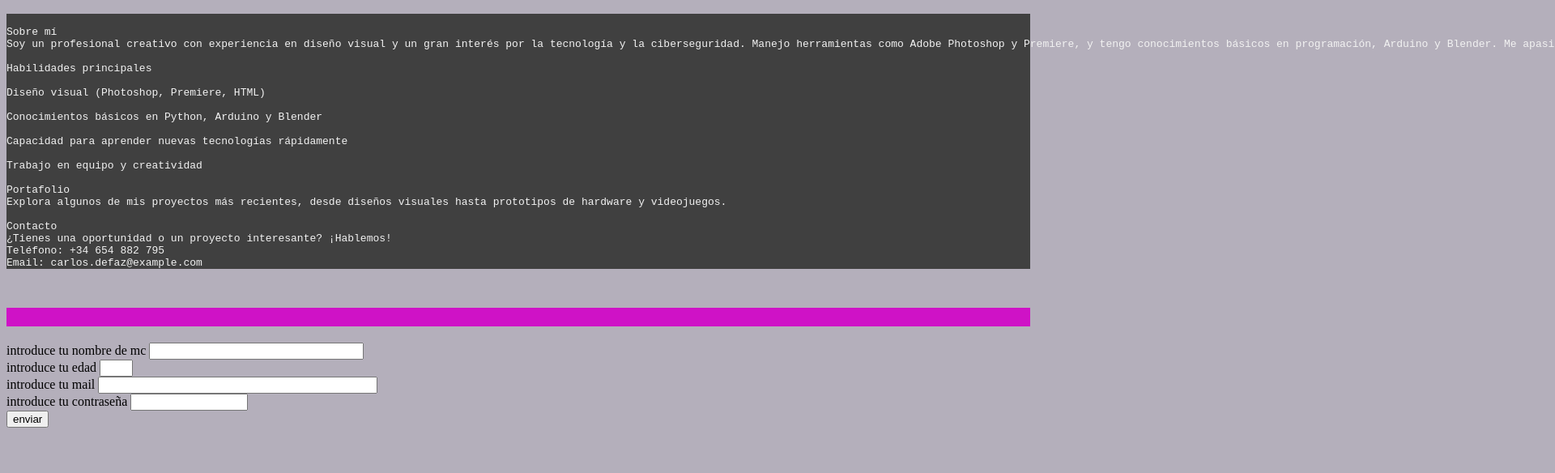
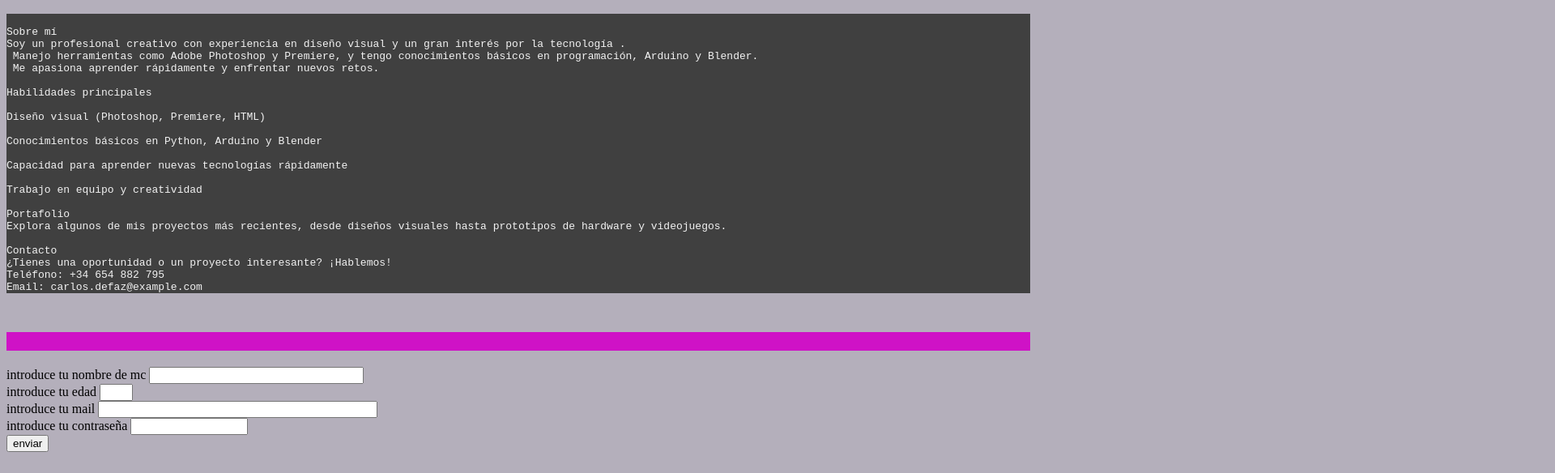
Before and after one commit to txopinelcapito/pagweb, a plain HTML site: page index.html in a window 1280 px wide. Shown: the part 388-972 px from the top of the page at 81% size, 1920 px wide, since content can reach past the window. Before the commit the page ends 942 px from the top, so only its background shows below. Drawn offline with Linux system fonts and the light colour scheme.

Commit message:
Update index.html

```diff
--- a/index.html
+++ b/index.html
@@ -1,7 +1,7 @@
 <!DOCTYPE HTML>
 <html>
 <head>
-<title>HIPHOP</title>
+<title>txopyatwork</title>
 
 <style>
 h1 {color:#808080;font-family: times new roman ;font-size:30px;font-weight:bold;background-color:#bfbfbf;}
@@ -25,7 +25,9 @@ p  {color:#f2f2f2; background-color:#404040;}
  <pre>
 <p>
 Sobre mí
-Soy un profesional creativo con experiencia en diseño visual y un gran interés por la tecnología y la ciberseguridad. Manejo herramientas como Adobe Photoshop y Premiere, y tengo conocimientos básicos en programación, Arduino y Blender. Me apasiona aprender rápidamente y enfrentar nuevos retos.
+Soy un profesional creativo con experiencia en diseño visual y un gran interés por la tecnología .
+ Manejo herramientas como Adobe Photoshop y Premiere, y tengo conocimientos básicos en programación, Arduino y Blender.
+ Me apasiona aprender rápidamente y enfrentar nuevos retos.
 
 Habilidades principales
 
```
